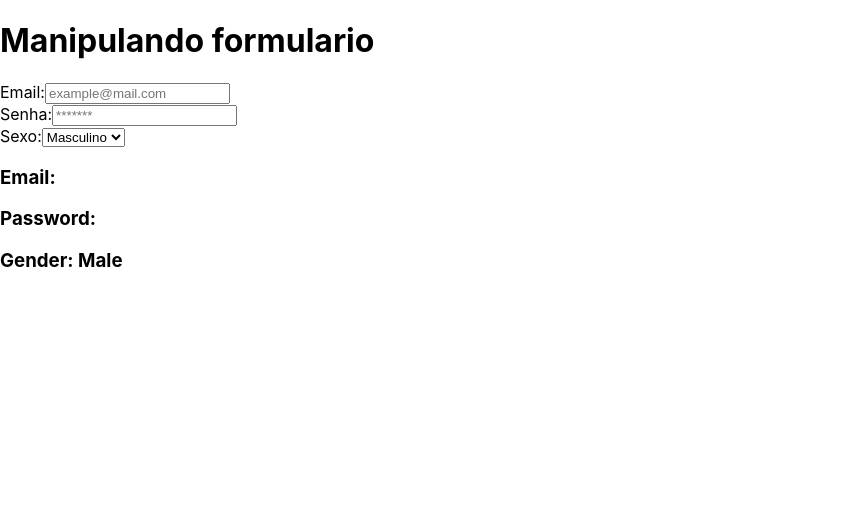
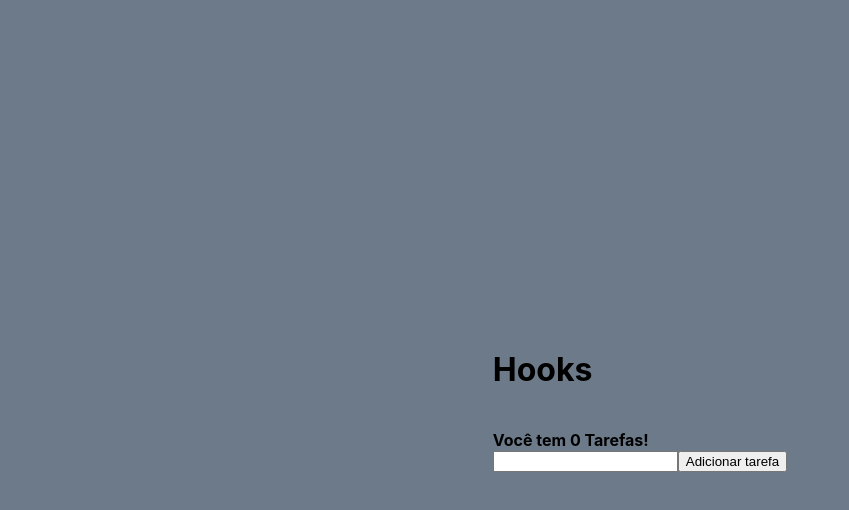
Before and after one commit to DanielBarros854/app_with_react, a React (Create React App) app: page / in a window 1280 px wide. Shown: the top 510 px of the page, without its empty margins (0-849 px from the left). Built offline with nearby package versions, Linux system fonts and the light colour scheme.

Commit message:
feat: create hooks

```diff
--- /dev/null
+++ b/src/App.css
@@ -0,0 +1,8 @@
+.align-center {
+  width: 100vw;
+  height: 100vh;
+  background: #6C7A89;
+  display: flex;
+  justify-content: center;
+  align-items: center;
+}
--- a/src/App.js
+++ b/src/App.js
@@ -1,5 +1,7 @@
 import React, { Component } from "react";
-import Formulario from "./components/Formulatio";
+import './App.css'
+import Hooks from "./components/Hooks";
+// import Formulario from "./components/Formulatio";
 // import Lista from "./components/Lista";
 // import RenderizacaoCondicional from "./components/RenderizaçãoCondicional";
 // import Membro from "./components/Membro";
@@ -10,6 +12,7 @@ import Formulario from "./components/Formulatio";
 class App extends Component {
   render() {
     return (
+      <div className="align-center">
         <div>
           { /* <MyProps nome="Rust" genero="Sobrevivencia"/> */}
           { /* <Contador /> */}
@@ -17,7 +20,9 @@ class App extends Component {
           { /* <Membro nome="Visitante" /> */}
           { /* <RenderizacaoCondicional /> */}
           { /* <Lista /> */}
-        <Formulario />
+          {/* <Formulario /> */}
+          <Hooks />
+        </div>
       </div>
     )
   }
--- /dev/null
+++ b/src/components/Hooks/index.js
@@ -0,0 +1,36 @@
+import React, { useState, useEffect, useMemo, useCallback } from "react";
+
+const Hooks = () => {
+
+  const [tasks, setTasks] = useState(localStorage.getItem('tarefas') ? JSON.parse(localStorage.getItem('tarefas')) : []);
+  const [input, setInput] = useState('')
+
+  useEffect(() => {
+    localStorage.setItem('tarefas', JSON.stringify(tasks));
+  }, [tasks]);
+
+  const handleTaskAdd = useCallback(() => {
+    if (input !== '') {
+      setTasks([...tasks, input]);
+      setInput('');
+    }
+  }, [tasks, input]);
+
+  const total_tasks = useMemo(() => tasks.length, [tasks])
+
+  return (
+    <div>
+      <h1>Hooks</h1>
+      <ul>
+        {tasks.map(task => (<li key={task}>{task}</li>))}
+      </ul>
+      <br />
+      <strong>Você tem {total_tasks} Tarefas!</strong> <br />
+
+      <input type='text' value={input} onChange={e => setInput(e.target.value)} />
+      <button type="button" onClick={handleTaskAdd}>Adicionar tarefa</button>
+    </div>
+  );
+}
+
+export default Hooks;
--- a/src/index.css
+++ b/src/index.css
@@ -5,6 +5,7 @@ body {
     sans-serif;
   -webkit-font-smoothing: antialiased;
   -moz-osx-font-smoothing: grayscale;
+  display: flex;
 }
 
 code {
```
Lines whose indentation alone changed are shown as unchanged.
